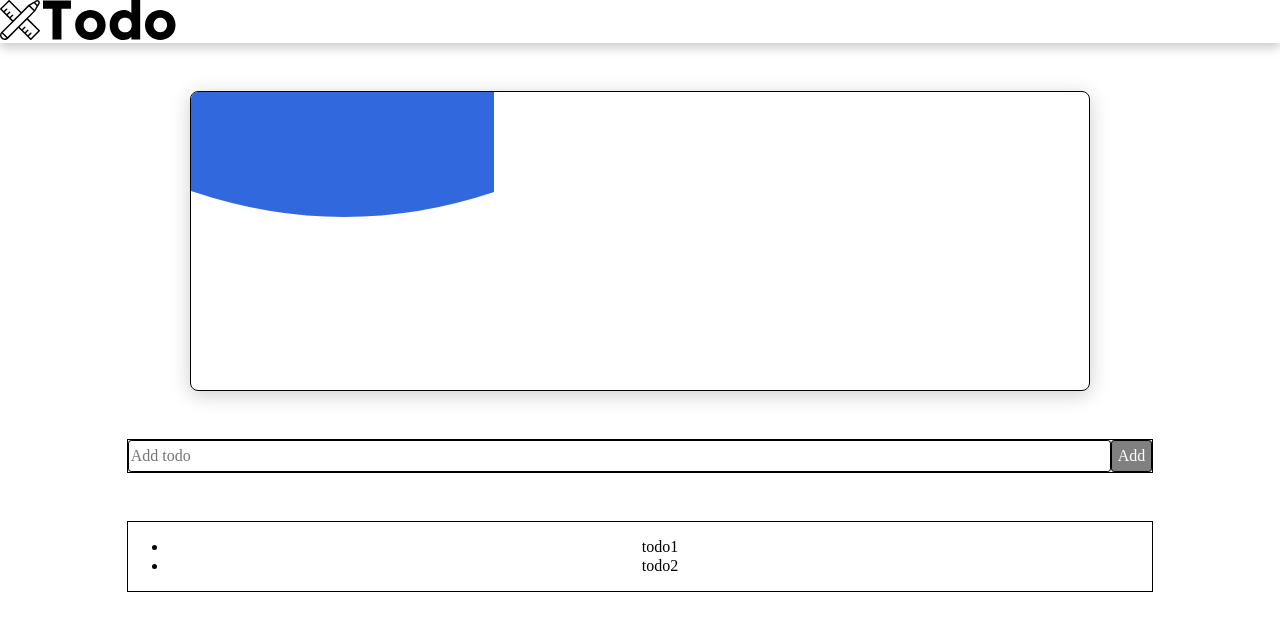
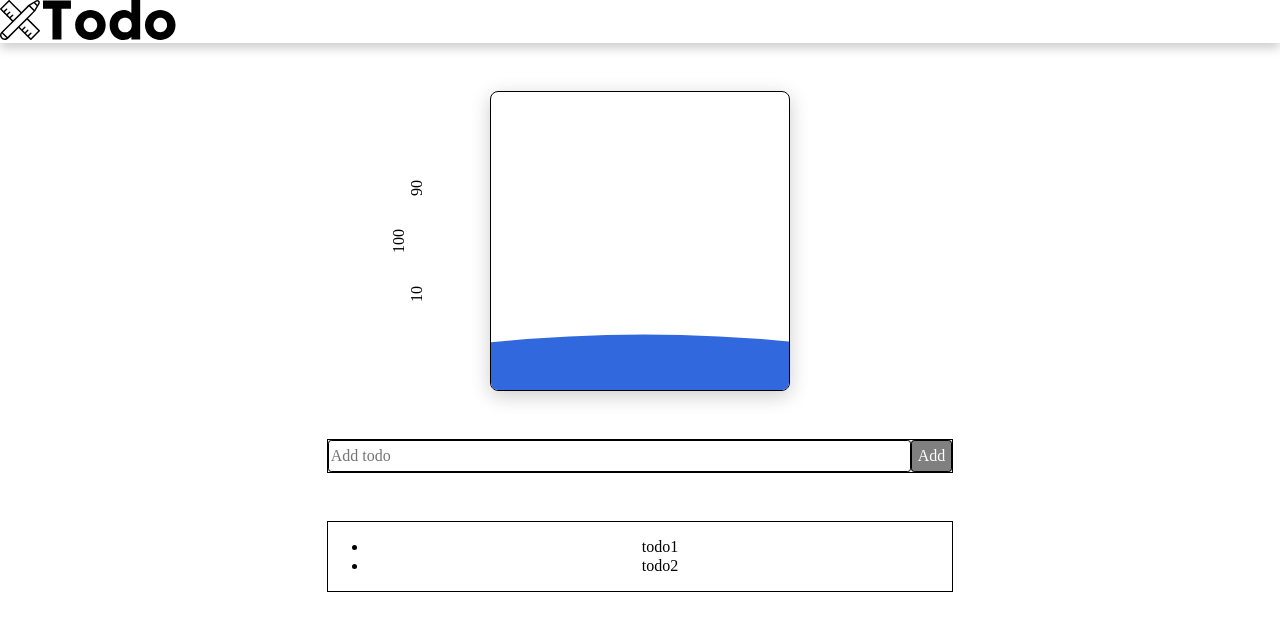
Before and after one commit to sakakibara-yuuki/react_todo_list, a React (Create React App) app: page / in a window 1280 px wide. Shown: the top 630 px of the page. Built offline with nearby package versions, Linux system fonts and the light colour scheme.

Commit message:
feat: update style

```diff
--- a/src/App.css
+++ b/src/App.css
@@ -54,10 +54,24 @@
   /* border: 1px solid black; */
 }
 
+.progress-metrics {
+  writing-mode: vertical-rl;
+  transform: rotate(-180deg);
+  width: 100px;
+  height: 300px;
+  margin-left: -100px;
+}
+
+.progress-metrics_inside {
+  display: flex;
+  justify-content: space-evenly;
+  flex-grow: 1;
+}
+
 .progress-container {
 	overflow: hidden;
-	box-shadow:0 4px 20px rgba(0, 0, 0, 0.2);
-	width: 900px;
+	box-shadow:0 5px 20px rgba(0, 0, 0, 0.2);
+	width: 300px;
 	height: 300px;
     border-radius: 0.5rem;
 }
--- a/src/App.jsx
+++ b/src/App.jsx
@@ -13,12 +13,25 @@ function HeaderLogo() {
   );
 }
 
+          // <path d="M 0,0 v 100,0 q 150,50 300,0 t 300,0 q 150,50 300,0 v 0,-100 Z" />
 function Progress() {
+  let start = 50;
+  let wave = `M 0,300 v -${start},0 q 150,-15 300,0 t 300,0 q 150,-15 300,0 v ${start} Z`;
   return (
     <div className="progress">
+      <div className="progress-metrics">
+        <div>100</div>
+        <div className="progress-metrics_inside">
+          <div>10</div>
+          <div>90</div>
+        </div>
+      </div>
       <div className="progress-container">
         <svg className="progress-wave"xmlns="http://www.w3.org/2000/svg" viewBox="0 0 900 300">
-          <path d="M 0,0 v 100,0 q 150,50 300,0 t 300,0 q 150,50 300,0 v 0,-100 Z" />
+          <path d={wave} />
+        </svg>
+        <svg>
+          <path d={wave} />
         </svg>
       </div>
     </div>
```
